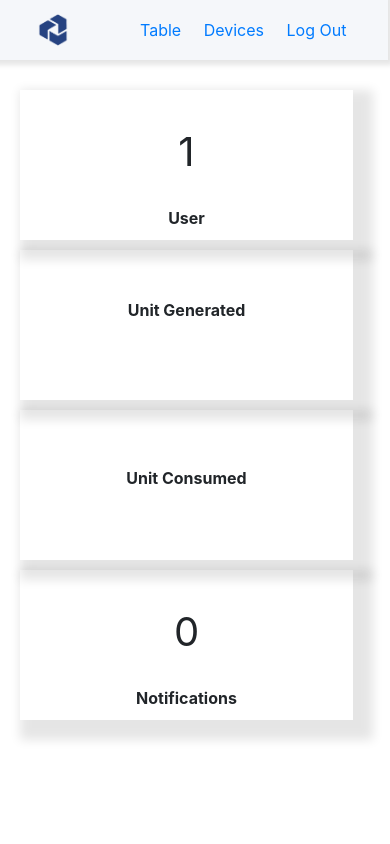
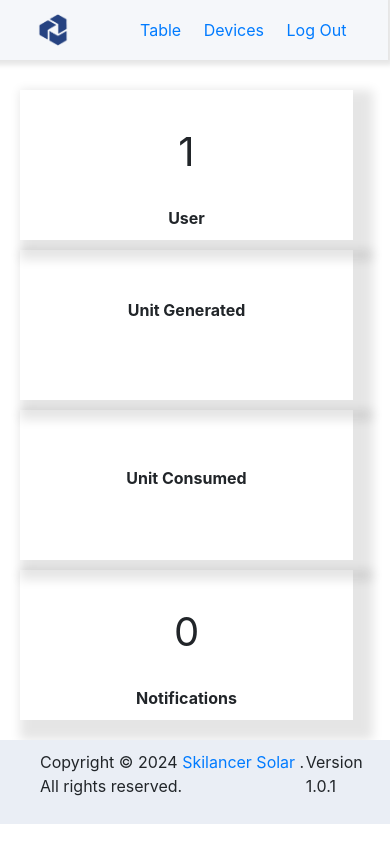
Before and after one commit to sachinbhatia2021/ssbikes, a Flask app: template templates/maindashboard.html in a window 390 px wide. Run offline with Flask 3, Linux system fonts and the light colour scheme; the template is opened without the code that fills it, so the values that code supplies are empty; some libraries are stand-ins or nearby versions; some web fonts are replaced.

Commit message:
mobile view

```diff
--- a/templates/maindashboard.html
+++ b/templates/maindashboard.html
@@ -34,6 +34,9 @@
 <style>
 
 /* footer */
+.content{
+position: relative;
+}
 .footer {
   display: flex;
   justify-content: space-between;
@@ -145,13 +148,13 @@
 
       <!--  -->
     </div>
+
     <!-- Footer -->
-<!--
-  <div class="footer">
-    <p class="ms-5" style="margin-left: 30px;"> Copyright © 2024 <a href="" target="_blank" class="linnk">Skilancer Solar</a> . All rights reserved.</p>
-    <p style="margin-right: 20px;" class="version">Version 1.0.1</p>
-  </div> -->
-    <!-- logout -->
+    <div class="footer">
+      <p class="" style="margin-left: 30px;"> Copyright © 2024 <a href="" target="_blank" class="linnk">Skilancer Solar</a> . All rights reserved.</p>
+      <p style="margin-right: 15px;" class="version">Version 1.0.1</p>
+    </div>
+  </div> <!-- logout -->
     <script>
       document
 
```
